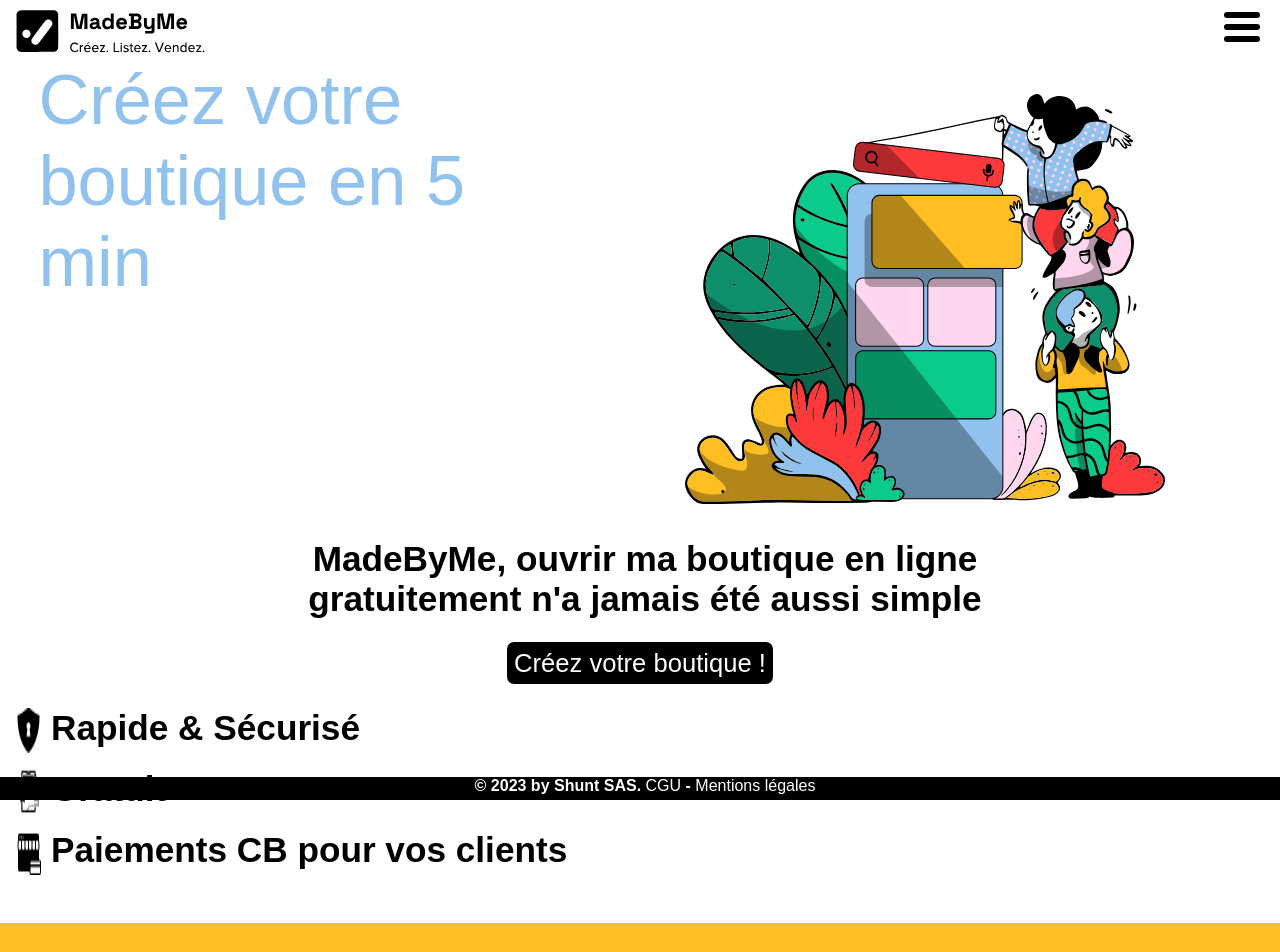
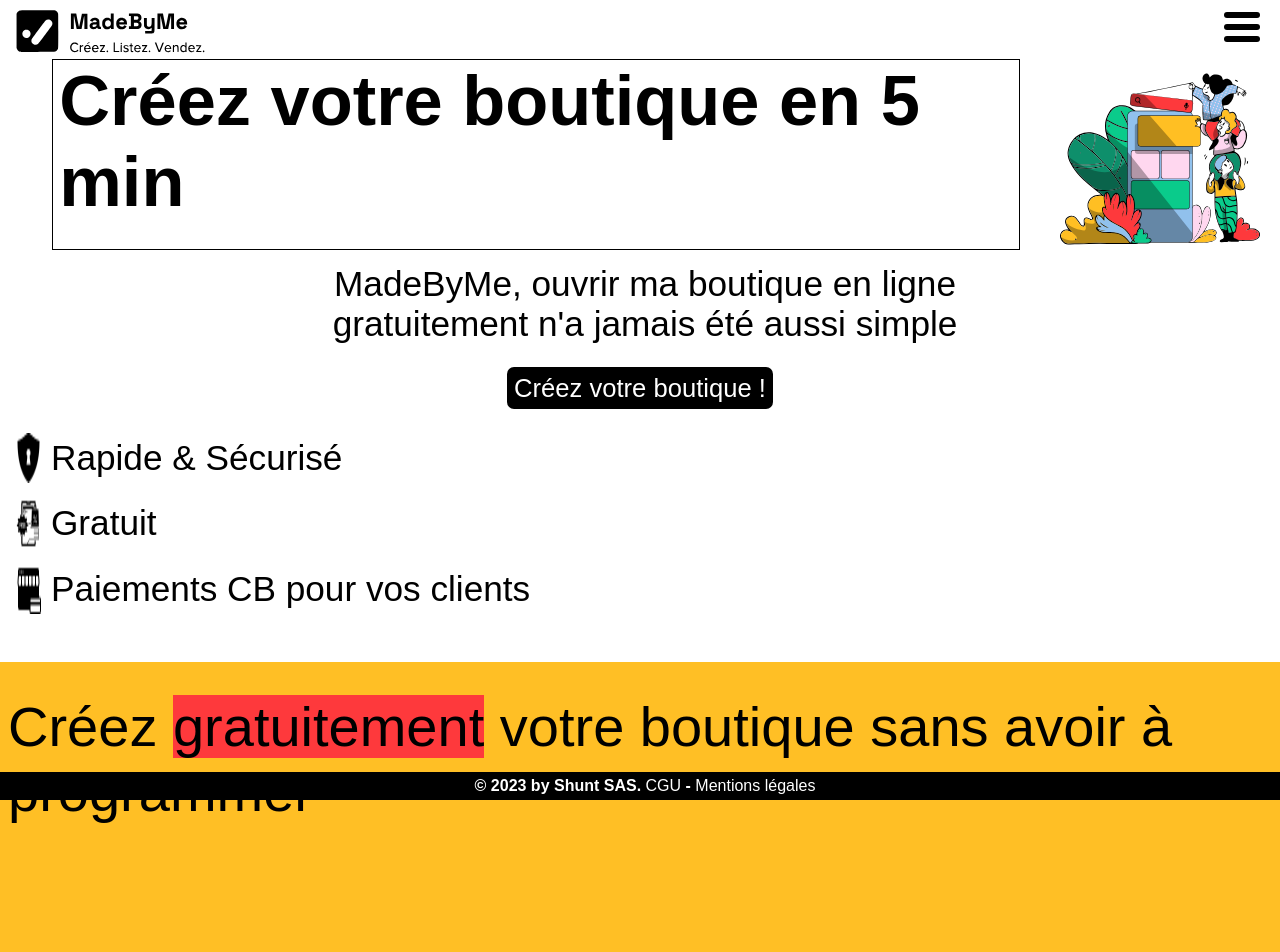
Before and after one commit to PierreEsseul/mbm-create-front-shop, a React (Create React App) app: page / in a window 1280 px wide. Shown: the top 952 px of the page. Built offline with nearby package versions, Linux system fonts and the light colour scheme.

Commit message:
amelioration css home page + form

```diff
--- a/public/index.html
+++ b/public/index.html
@@ -2,7 +2,7 @@
 <html lang="fr">
   <head>
     <meta charset="utf-8" />
-    <link rel="icon" href="%PUBLIC_URL%/img/favicon_MBM.png" />
+    <link rel="icon" href="%PUBLIC_URL%/img/icon/favicon_MBM.png" />
     <meta name="viewport" content="width=device-width, initial-scale=1" />
     <meta name="theme-color" content="#000000" />
     <meta
--- a/src/components/Footer/Footer.css
+++ b/src/components/Footer/Footer.css
@@ -2,11 +2,12 @@
     position: fixed;
     bottom: 0;
     width: 100%;
-    height: auto;
     background-color: black;
     color: white;
-    text-align: center;
     font-size: x-small;
+    display: flex;
+    justify-content: center;
+    align-items: center;
 }
 
 .footer a {
--- a/src/components/HomePage/Elements/Contact.js
+++ b/src/components/HomePage/Elements/Contact.js
@@ -3,7 +3,7 @@
 const Contact = () => {
     return (
         <div id='contact' className='home-page__contact'>
-            <div className='contact__mail'>helle@madebyme.app</div>
+            <div className='contact__mail'>hello@madebyme.app</div>
             <div className='home-page__contact-logo'>
                 <a href="https://www.linkedin.com/company/made-by-me-online-store/?viewAsMember=true" target='_blank'><img src="/img/icon/linkedin.svg" alt="logo linkedin madebyme" /></a>
                 <a href="https://www.facebook.com/madebyme.onlinestore" target='_blank'><img src="/img/icon/facebook.svg" alt="logo facebook madebyme" /></a>
--- a/src/components/HomePage/Elements/Elements.css
+++ b/src/components/HomePage/Elements/Elements.css
@@ -3,22 +3,33 @@
     width: auto;
 }
 
-h1{
-    padding-left: 0.4rem;
+h2 {
+    width: auto;
+    text-align: left;
+    font-size: 1.5rem;
+    margin-left: 0.5rem;
 }
 
-h2 {
-    display: contents;
-    text-align: left;
-    font-size: 1.5rem;
+.home-page__welcome-image {
+    display: flex;
+    justify-content: center;
 }
 
-
-
-.home-page__header-asset {
+.home-page__welcome-asset {
     display: flex;
     font-size: x-small;
     margin: 1rem;
+}
+
+.home-page__img-titre h1 {
+    padding-left: 0.4rem;
+    font-size: 1.5rem;
+    font-weight: bold;
+    margin-bottom: 0.6rem;
+}
+
+.home-page__welcome p{
+    font-weight: normal;
 }
 
 .home-page__how {
@@ -32,10 +43,6 @@
 
 .home-page__how span {
     background-color: #fe393c;
-}
-
-.home-page_how_title{
-    margin-left: 0.4rem;
 }
 
 .home-page__how-description {
@@ -52,6 +59,9 @@
 
 .home-page__offer p {
     font-size: small;
+    text-align: justify;
+    font-weight: normal;
+    margin-top: 0.8rem;
 }
 
 .home-page__offer img {
@@ -61,7 +71,7 @@
 
 .home-page__ordered {
     background-color: #ffd7ed;
-    height: 650px;
+    height: 550px;
     display: flex;
     flex-wrap: wrap;
     margin-top: 2rem;
@@ -69,7 +79,9 @@
 
 .home-page__ordered p {
     margin-right: 0.5rem;
-    text-align: justify;
+    text-align: center;
+    font-weight: normal;
+    margin-top: 1.4rem;
 }
 
 .home-page__ordered-image, .home-page__header-image {
@@ -96,7 +108,7 @@
     width: 100%;
     height: 90px;
     margin-top: 15px;
-    margin-bottom: 1.7rem;
+    margin-bottom: 1.1rem;
     display: flex;
     justify-content: space-around;
     align-items: center;
@@ -148,7 +160,7 @@
       margin: auto;
     }
 
-    .home-page__header-image img, .home-page__ordered-image img, .home-page__getStart-image img {
+    .home-page__ordered-image img, .home-page__getStart-image img {
         width: 30rem;
         height: 30rem;
     }
@@ -195,14 +207,13 @@
     }
 
     .home-page__img-titre h1 {
+        border: 1px solid black;
         width: 60rem;
         margin-left: 2rem;
         font-size: 4.4rem;
-        color: #91c1ed;
     }
 
-
-    .home-page__header-image img, .home-page__ordered-image img, .home-page__getStart-image img {
+    .home-page__ordered-image img, .home-page__getStart-image img {
         width: 30rem;
         height: 30rem;
     }
--- a/src/components/HomePage/Elements/Welcome.js
+++ b/src/components/HomePage/Elements/Welcome.js
@@ -4,9 +4,9 @@
 
 const Welcome = () => {
     return (
-        <div className='home-page__header'>
+        <div className='home-page__welcome'>
             <div className='home-page__img-titre'>
-                <div className='home-page__header-image'>
+                <div className='home-page__welcome-image'>
                     <img src="/img/svg/constructLego.svg" alt="image construction d'un site"/>
                 </div>
                 <h1>Créez votre boutique en 5 min</h1>
@@ -17,15 +17,15 @@
                 <div className='create-shop'>
                     <a href="/create-shop" target="_blank" className='create-shop__btn'>Créez votre boutique !</a>
                 </div>
-                 <div className='home-page__header-asset'>
+                 <div className='home-page__welcome-asset'>
                     <img src="/img/icon/security.png" alt="image rapide et sécurisé" />
                     <p>Rapide & Sécurisé</p>
                  </div>
-                 <div className='home-page__header-asset'>
+                 <div className='home-page__welcome-asset'>
                     <img src="/img/icon/free.png" alt="image gratuit" />
                     <p>Gratuit</p>
                  </div>
-                 <div className='home-page__header-asset'>
+                 <div className='home-page__welcome-asset'>
                     <img src="/img/icon/paiement.png" alt="image modalité des paiements" />
                     <p>Paiements CB pour vos clients</p>
                  </div>
--- a/src/components/NewShop/NewArticleForm/Steps.css
+++ b/src/components/NewShop/NewArticleForm/Steps.css
@@ -18,6 +18,7 @@
 .new-boutique__control label,p{
     font-weight: bold;
     margin-bottom: 0.3rem;
+    margin-top: 0.3rem;
     display: block;
     margin-left: 10px;
 }
--- a/src/components/Popup/Popup.css
+++ b/src/components/Popup/Popup.css
@@ -17,6 +17,7 @@
     top: 40%;
     text-align: center;
     margin: auto;
+    padding-top: 2rem;
     border-radius: 15px;
     border-color: black;
     background: white;
```
